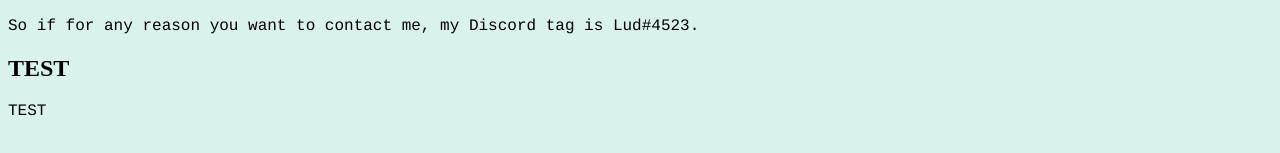
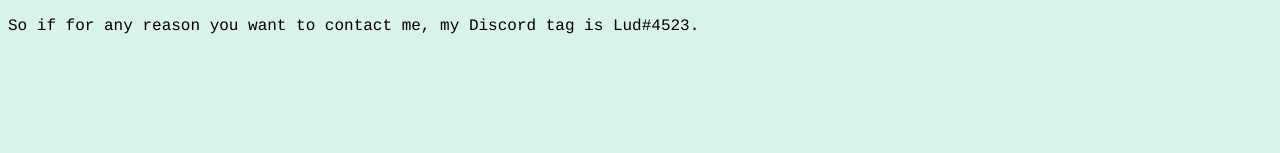
Before and after one commit to LudBudProjects/LudBudProjects.github.io, a plain HTML site: page index.html in a window 1280 px wide. Shown: the part 353-506 px from the top of the page. Drawn offline with Linux system fonts and the light colour scheme.

Commit message:
Add files via upload

```diff
--- a/index.html
+++ b/index.html
@@ -22,13 +22,5 @@
 <p style="font-family:courier;">So if for any reason you want to contact me, my Discord tag is Lud#4523.</p>
 </section>
 
-<section>
-<h1>TEST</h1>
-<p style="font-family:courier;">TEST</p>
-</section>
-
-
-
-
 </body>
 </html>
```
